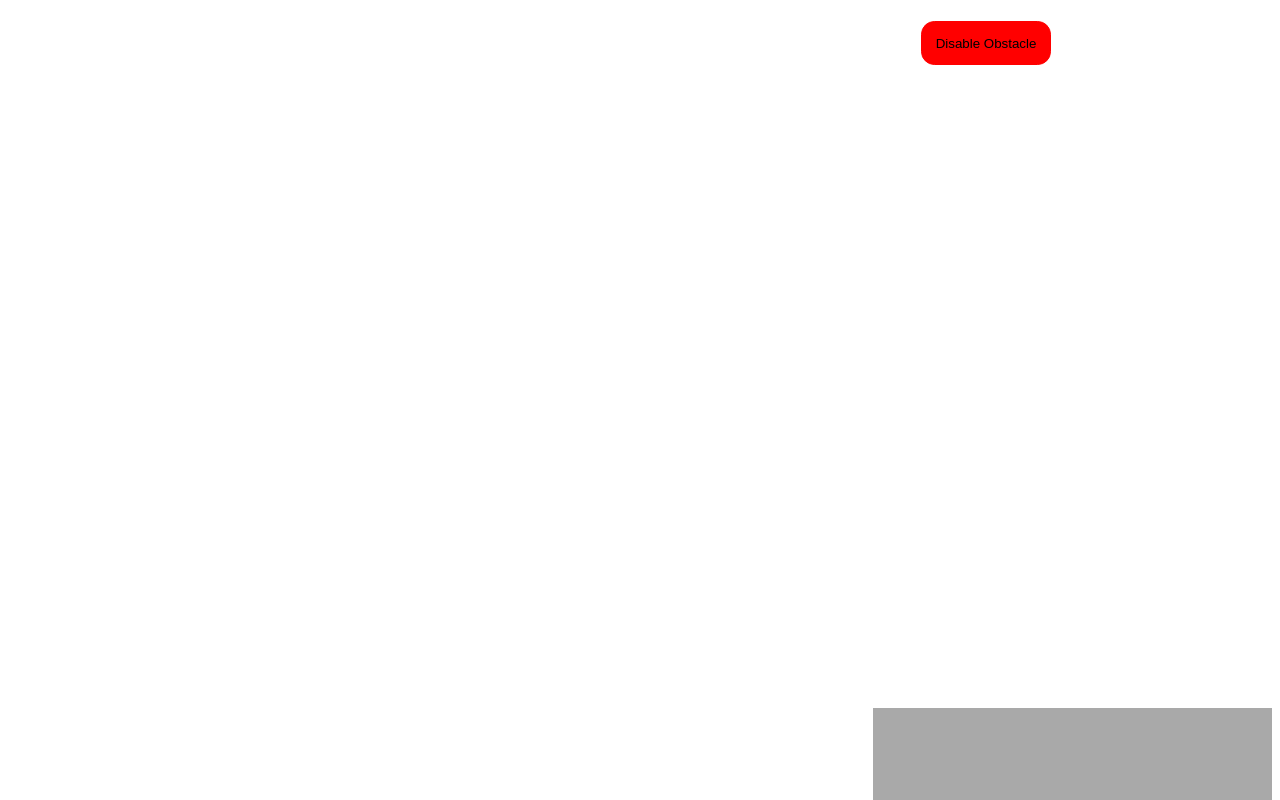
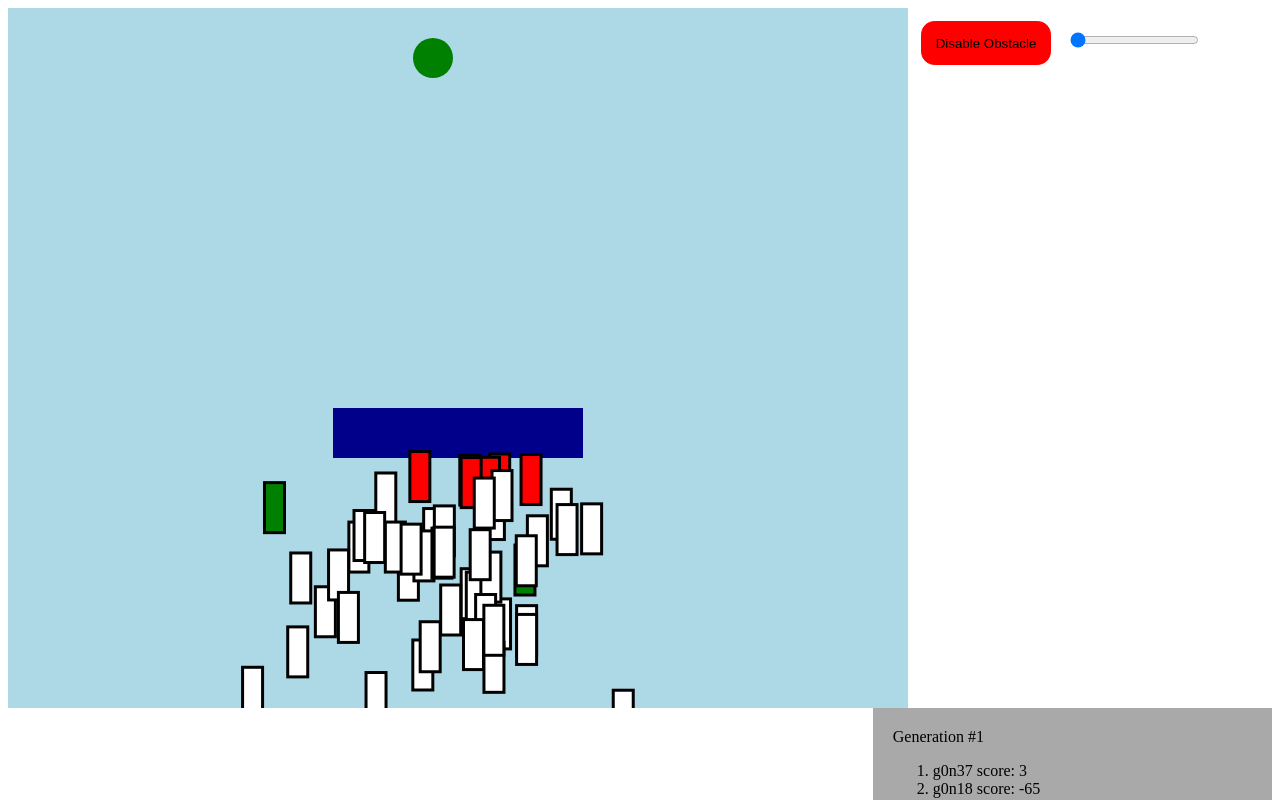
Before and after one commit to nlsnightmare/genetic-rockets, a website built with webpack: page dist/index.html in a window 1280 px wide. Both pictures are taken after a click on the button "Enable Obstacle". Shown: the top 800 px of the page. Built offline with nearby package versions, Linux system fonts and the light colour scheme; no server answers.

Commit message:
optimized stuff, removed names

```diff
--- a/src/main.js
+++ b/src/main.js
@@ -7,6 +7,8 @@ import axios from 'axios';
 
 const GENE_LEN = 400;
 const NUM_ROCKETS = 50;
+
+const speed = document.getElementById('speed');
 
 let ctx;
 let rockets = [];
@@ -20,8 +22,10 @@ let obstacle;
 
 let drawCall;
 let generation = 1;
-const dt = ( 1000/60 );
+// const dt = ( 1000/60 );
+const dt = 10;
 const newGenDelay = 20;
+let nextGenTimeout;
 let time_elapsed = 0;
 
 window.onload = () => {
@@ -36,60 +40,57 @@ window.onload = () => {
     ranking = document.getElementById('gen');
     rankings = document.getElementById('ranking-list');
 
-    GetNames(NUM_ROCKETS, (data) => {
-	for (var i = 0; i < data.length; i++) {
-	    const name = data[i].login.username;
+    for (var i = 0; i < NUM_ROCKETS; i++) {
+	const name = `g0n${i}`;
 	//Δημιουργία Αρχικού Πληθυσμού με τυχαία ονόματα
 	rockets.push(new Rocket(ctx,name,GENE_LEN));
     }
-	drawCall = setInterval(Draw,dt);
-    });
+    requestAnimationFrame(Draw);
 
 };
-function GetNames(num,callback) {
-    axios.get('https://randomuser.me/api/?nat=gb&results=' + NUM_ROCKETS).then((responce) => {
-	const data = responce.data.results;
-	callback(data);
-    });
-}
 
 function Draw() {
-
     ClearCanvas('lightblue');
     target.draw();
     if (hasObstacle) {
 	obstacle.draw();
     }
+    for (let rocket of rockets) {
+	rocket.draw();
+    }
 
-    for (let i = 0; i < rockets.length; i++) {
-
-	let dis = Math.pow(rockets[i].x - target.x, 2) + Math.pow(rockets[i].y - target.y, 2);
+    for( let i = 0; i < speed.value; i++){
+	for (let rocket of rockets) {
+	    if (rocket.hasCollided || rocket.hasSucceeded) {
+		continue;
+	    }
+	    rocket.time = time_elapsed;
+	    rocket.update();
+	    let dis = Math.pow(rocket.x - target.x, 2) + Math.pow(rocket.y - target.y, 2);
 	    //Φτάσαμε στον στόχο μας
 	    if (dis <= target.r * target.r) {
-	    rockets[i].hasSucceeded = true;
+		rocket.hasSucceeded = true;
 	    }
 
 	    if (hasObstacle) {
 		//Χτυπήσαμε με το εμπόδιο
-	    if (obstacle.collidesWith(rockets[i])) {
-		rockets[i].hasCollided = true;
-		rockets[i].setColor('red');
+		if (obstacle.collidesWith(rocket)) {
+		    rocket.hasCollided = true;
+		    rocket.setColor('red');
 		}
 	    }
-	rockets[i].draw();
 	}
+	time_elapsed += dt;
 
 	if (time_elapsed >= GENE_LEN * dt) {
-	clearInterval(drawCall);
+	    time_elapsed = 0;
 	    CalculateRocketFitness();
 	    DisplayRankings();
 	    GenerateNext();
-	setTimeout(() => {
-	    drawCall = setInterval(Draw, dt);
-	    time_elapsed = 0;
-	},newGenDelay);
+	    //TODO: finished
 	}
-    time_elapsed += dt;
+    }
+    requestAnimationFrame(Draw);
 }
 
 function InitializeContext() {
@@ -145,9 +146,8 @@ function GenerateNext() {
 	r.setColor('green');
     }
 
-    GetNames(NUM_ROCKETS - 2, (data) => {
     for (let i = 0; i < NUM_ROCKETS - 2; i++) {
-	    const name = data[i].login.username;
+	const name = `g${generation}n${i}`;
 
 	//Επιλογή 2 τυχαίων πυραύλων
 	let index1 = Math.floor( Math.random() * genepool.length );
@@ -164,7 +164,6 @@ function GenerateNext() {
     }
     rockets = newRockets;
     generation++;
-    });
 }
 
 function SetupObstacleButton(){
--- a/src/rocket.js
+++ b/src/rocket.js
@@ -21,6 +21,8 @@ export default class Rocket {
 	this.h = ROCKET_HEIGHT;
 
 	this.genes = new DNA(len);
+
+	this.time = 0;
     }
 
     setColor(c){
@@ -29,23 +31,24 @@ export default class Rocket {
 
     calculateFitness(target){
 	let dis = Math.floor(Math.sqrt( Math.pow( target.x - this.x,2 ) + Math.pow(target.y - this.y,2)));
-	this.fitness = (this.ctx.height - dis) - 400 * this.hasCollided + 1000 * this.hasSucceeded;
+	this.fitness = (this.ctx.height - dis) - 400 * this.hasCollided - this.time / 10 + this.hasSucceeded * 1500;
     }
 
 
-    draw(){
+    update(){
 	const speed = this.genes.dna[this.curr];
 	if (speed !== undefined && !this.hasCollided && !this.hasSucceeded) {
 	    this.x += speed.x;
 	    this.y += speed.y;
 	}
+	this.curr++;
+    }
+
+    draw(){
 	this.ctx.fillStyle = this.color;
 	this.ctx.fillRect(this.x,this.y,this.w,this.h);
 	this.ctx.fillStyle = 'black';
 	this.ctx.lineWidth = '3';
 	this.ctx.strokeRect(this.x,this.y,this.w,this.h);
-
-
-	this.curr++;
     }
 }
```
Also changed, not shown: dist/index.html. Lines whose indentation alone changed are shown as unchanged.
